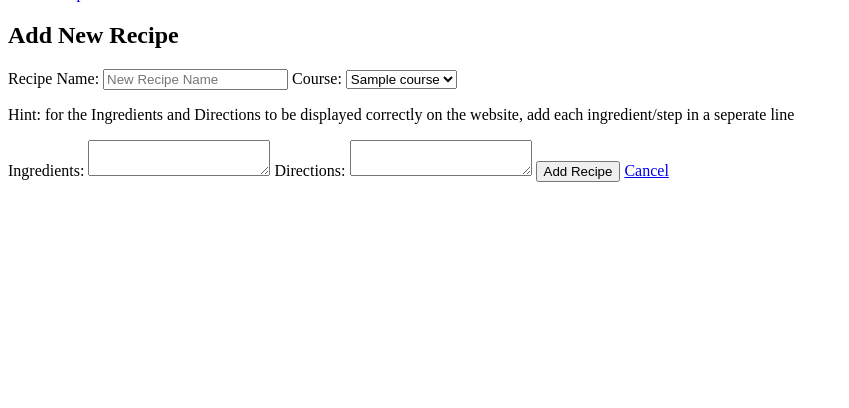
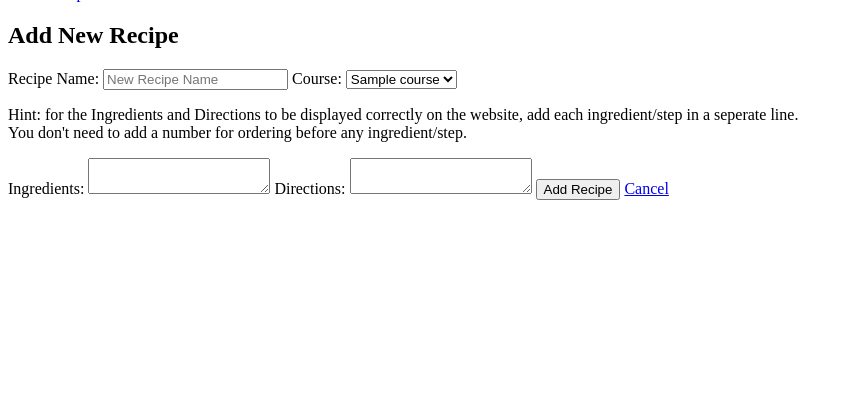
Before and after one commit to Sara-Kassem/Project-04-Build-an-Item-Catalog-Application, a Flask app: page /course/1/recipes/new in a window 1280 px wide. Shown: the part 344-752 px from the top of the page, without its empty margins (0-849 px from the left). Run offline with Flask 2, Linux system fonts and the light colour scheme; tables that the repository leaves empty hold one stand-in row (values such as "Sample post").

Commit message:
Edit RecipeHint

```diff
--- a/Templates/newRecipe.html
+++ b/Templates/newRecipe.html
@@ -43,8 +43,11 @@
 
                     </select>
 
-                    <p id="RecipeHint">Hint: for the Ingredients and Directions to be displayed
-                        correctly on the website, add each ingredient/step in a seperate line</p>
+                    <p id="RecipeHint">
+                        Hint: for the Ingredients and Directions to be displayed correctly on the website,
+                        add each ingredient/step in a seperate line.</br>
+                        You don't need to add a number for ordering before any ingredient/step.
+                    </p>
 
                     <label for="newIngredients">Ingredients:</label>
 
```
Also changed, not shown: Templates/editRecipe.html (+5 -2 lines).
